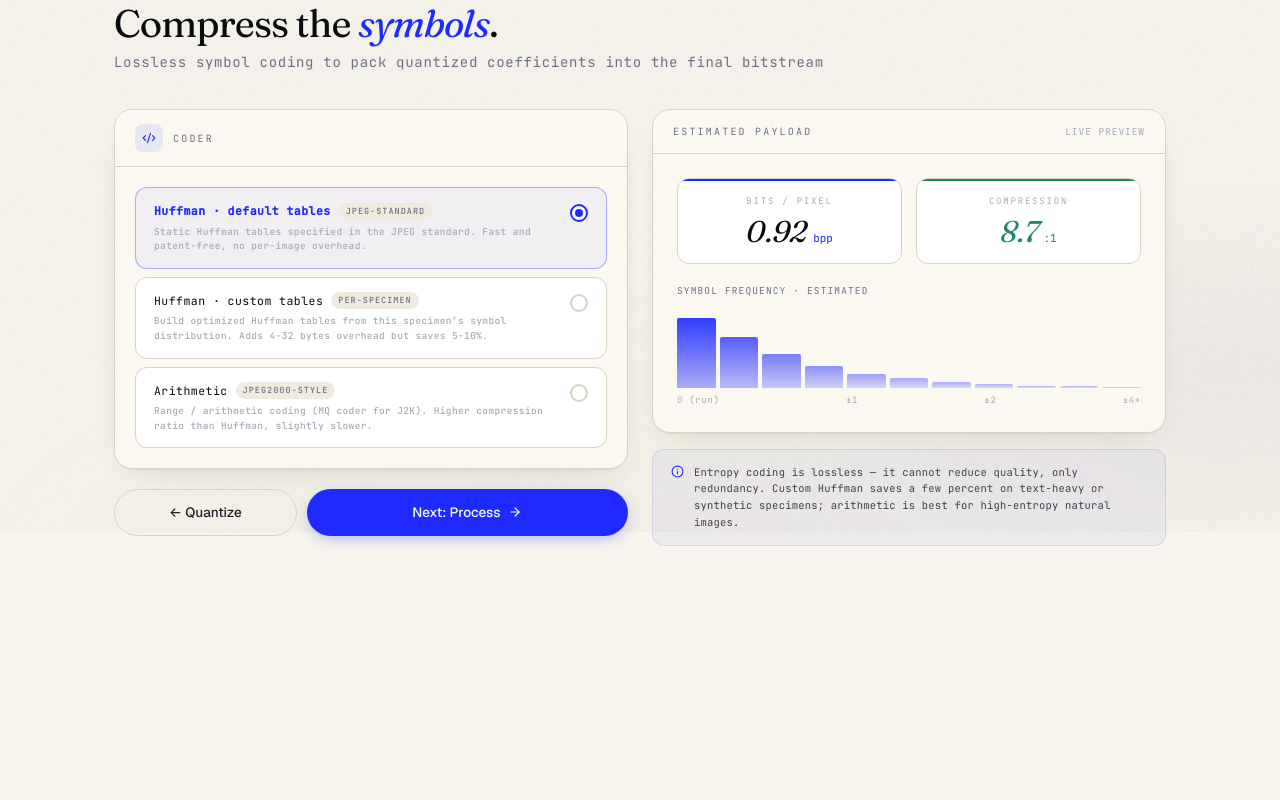
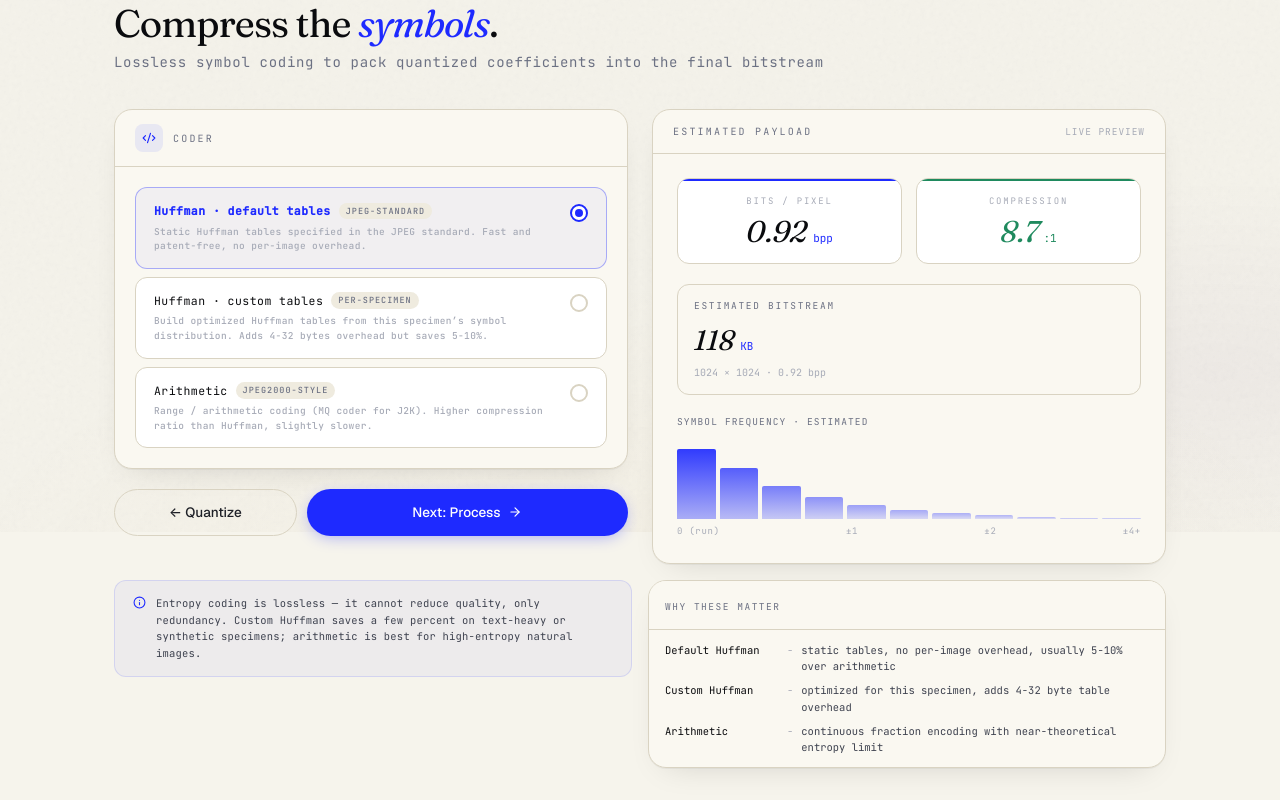
Before and after one commit to Ezgikalfaoglu/spectra-group10, a React (Vite) app: page /entropy in a window 1280 px wide. Shown: the part 268-1068 px from the top of the page. Before the commit the page ends 846 px from the top, so only its background shows below. Built offline with nearby package versions, Linux system fonts and the light colour scheme.

Commit message:
feat(quantize+entropy): complete iteration 2 updates

```diff
--- a/src/app/components/DCTBlockPanel.tsx
+++ b/src/app/components/DCTBlockPanel.tsx
@@ -36,6 +36,11 @@ const DCT: number[][] = [
 
 const MAX_DCT_ABS = 415;
 
+function quantizeDct(delta: number) {
+  const safeDelta = Math.max(1, delta);
+  return DCT.map((row) => row.map((v) => Math.round(v / safeDelta)));
+}
+
 function pixelBg(v: number) {
   const c = v;
   return `rgb(${c}, ${c}, ${c})`;
@@ -56,7 +61,12 @@ function dctTextColor(v: number) {
   return 'var(--ink-1)';
 }
 
-export function DCTBlockPanel() {
+export function DCTBlockPanel({ delta = 1 }: { delta?: number }) {
+  const quantized = quantizeDct(delta);
+  const zeroCount = quantized.flat().filter((v) => v === 0).length;
+  const zeroPct = Math.round((zeroCount / 64) * 100);
+  const isQuantizedView = delta > 1;
+
   return (
     <div style={{ padding: 22 }}>
 
@@ -125,9 +135,9 @@ export function DCTBlockPanel() {
 
         {/* DCT block */}
         <BlockGrid
-          title="DCT coeffs · F(u,v)"
-          subtitle="Frequency · −415..+77"
-          values={DCT}
+          title={isQuantizedView ? 'Quantized coeffs · q(u,v)' : 'DCT coeffs · F(u,v)'}
+          subtitle={isQuantizedView ? `Δ = ${delta} · ${zeroPct}% zeros` : 'Frequency · −415..+77'}
+          values={isQuantizedView ? quantized : DCT}
           bgFn={dctBg}
           textFn={dctTextColor}
           accent="var(--klein)"
--- a/src/app/pages/EntropyPage.tsx
+++ b/src/app/pages/EntropyPage.tsx
@@ -8,6 +8,7 @@ import { useNavigate } from 'react-router';
 import { motion } from 'motion/react';
 import { Code2, ArrowRight, Info } from 'lucide-react';
 import { PipelineStepper } from '../components/PipelineStepper';
+import { TypePresetBanner } from '../components/TypePresetBanner';
 
 interface EntropySettings {
   coder: 'huffman-default' | 'huffman-custom' | 'arithmetic';
@@ -16,6 +17,12 @@ interface EntropySettings {
 const DEFAULTS: EntropySettings = {
   coder: 'huffman-default',
 };
+
+const CODER_IDS = ['huffman-default', 'huffman-custom', 'arithmetic'] as const;
+
+function isCoder(value: unknown): value is EntropySettings['coder'] {
+  return typeof value === 'string' && (CODER_IDS as readonly string[]).includes(value);
+}
 
 const CODERS: { id: EntropySettings['coder']; label: string; sub: string; desc: string }[] = [
   { id: 'huffman-default', label: 'Huffman · default tables', sub: 'JPEG-standard',
@@ -40,7 +47,12 @@ export function EntropyPage() {
   useEffect(() => {
     const saved = localStorage.getItem('spectra_entropy');
     if (saved) {
-      try { setSettings({ ...DEFAULTS, ...JSON.parse(saved) }); } catch {}
+      try {
+        const parsed = JSON.parse(saved);
+        setSettings({
+          coder: isCoder(parsed?.coder) ? parsed.coder : DEFAULTS.coder,
+        });
+      } catch {}
     }
   }, []);
 
@@ -54,6 +66,12 @@ export function EntropyPage() {
 
   const bpp = estimateBitRate(settings.coder);
   const cr = (8 / bpp).toFixed(1);
+  const estimatedKB = Math.round((1024 * 1024 * bpp) / (8 * 1024));
+  const coderBarGradient = {
+    'huffman-default': 'linear-gradient(180deg, var(--klein) 0%, rgba(30,42,255,0.4) 100%)',
+    'huffman-custom': 'linear-gradient(180deg, var(--leaf) 0%, rgba(31,138,94,0.4) 100%)',
+    arithmetic: 'linear-gradient(180deg, var(--plum) 0%, rgba(75,30,122,0.4) 100%)',
+  }[settings.coder] ?? 'linear-gradient(180deg, var(--klein) 0%, rgba(30,42,255,0.4) 100%)';
 
   return (
     <motion.div
@@ -81,6 +99,11 @@ export function EntropyPage() {
           Lossless symbol coding to pack quantized coefficients into the final bitstream
         </p>
       </div>
+
+      <TypePresetBanner
+        stage="entropy"
+        onApply={(p) => setSettings(s => ({ ...s, coder: p.coder }))}
+      />
 
       <div style={{ display: 'grid', gridTemplateColumns: '1fr 1fr', gap: 24, alignItems: 'start' }}>
 
@@ -177,6 +200,19 @@ export function EntropyPage() {
                 </div>
               </div>
 
+              <div style={{ marginBottom: 20, padding: '14px 16px', background: 'var(--paper-2)', border: '1px solid var(--rule)', borderRadius: 'var(--r-md)' }}>
+                <div style={{ fontFamily: 'var(--font-mono)', fontSize: 9.5, letterSpacing: '0.18em', color: 'var(--ink-3)', textTransform: 'uppercase', marginBottom: 6 }}>
+                  Estimated Bitstream
+                </div>
+                <div style={{ fontFamily: 'var(--font-serif)', fontStyle: 'italic', fontSize: 28, color: 'var(--ink)' }}>
+                  {estimatedKB}
+                  <span style={{ fontFamily: 'var(--font-mono)', fontStyle: 'normal', fontSize: 11, color: 'var(--klein)', marginLeft: 6 }}>KB</span>
+                </div>
+                <div style={{ fontFamily: 'var(--font-mono)', fontSize: 10, color: 'var(--ink-4)', marginTop: 4 }}>
+                  1024 × 1024 · {bpp} bpp
+                </div>
+              </div>
+
               {/* Symbol distribution mini bar chart */}
               <div>
                 <div style={{ fontFamily: 'var(--font-mono)', fontSize: 9.5, letterSpacing: '0.12em', color: 'var(--ink-3)', textTransform: 'uppercase', marginBottom: 10 }}>
@@ -186,7 +222,7 @@ export function EntropyPage() {
                   {[88, 64, 42, 28, 18, 12, 8, 5, 3, 2, 1].map((h, i) => (
                     <div key={i} style={{
                       flex: 1, height: `${h}%`,
-                      background: `linear-gradient(180deg, var(--klein) 0%, rgba(30,42,255,0.4) 100%)`,
+                      background: coderBarGradient,
                       borderRadius: '2px 2px 0 0', opacity: 0.3 + (h / 100) * 0.7,
                     }} />
                   ))}
@@ -201,6 +237,10 @@ export function EntropyPage() {
             </div>
           </div>
 
+        </div>
+      </div>
+
+      <div style={{ display: 'grid', gridTemplateColumns: '1fr 1fr', gap: 16, marginTop: 16, alignItems: 'start' }}>
         <div style={{ display: 'flex', alignItems: 'flex-start', gap: 10, padding: '14px 18px', background: 'rgba(30,42,255,0.04)', border: '1px solid rgba(30,42,255,0.12)', borderRadius: 'var(--r-md)' }}>
           <Info style={{ width: 13, height: 13, color: 'var(--klein)', marginTop: 1, flexShrink: 0 }} />
           <p style={{ fontFamily: 'var(--font-mono)', fontSize: 10.5, color: 'var(--ink-2)', lineHeight: 1.6, letterSpacing: '0.02em' }}>
@@ -208,6 +248,26 @@ export function EntropyPage() {
             percent on text-heavy or synthetic specimens; arithmetic is best for high-entropy natural images.
           </p>
         </div>
+
+        <div className="sp-card" style={{ overflow: 'hidden' }}>
+          <div style={{ padding: '12px 16px', borderBottom: '1px solid var(--rule)', background: 'var(--paper-2)' }}>
+            <span style={{ fontFamily: 'var(--font-mono)', fontSize: 9.5, letterSpacing: '0.16em', color: 'var(--ink-3)', textTransform: 'uppercase' }}>
+              Why These Matter
+            </span>
+          </div>
+          <div style={{ padding: '12px 16px', display: 'flex', flexDirection: 'column', gap: 8 }}>
+            {[
+              { k: 'Default Huffman', v: 'static tables, no per-image overhead, usually 5-10% over arithmetic' },
+              { k: 'Custom Huffman', v: 'optimized for this specimen, adds 4-32 byte table overhead' },
+              { k: 'Arithmetic', v: 'continuous fraction encoding with near-theoretical entropy limit' },
+            ].map((row) => (
+              <div key={row.k} style={{ display: 'flex', alignItems: 'baseline', gap: 8, fontFamily: 'var(--font-mono)', fontSize: 10.5, lineHeight: 1.55, color: 'var(--ink-2)' }}>
+                <span style={{ color: 'var(--ink)', minWidth: 114 }}>{row.k}</span>
+                <span style={{ color: 'var(--ink-4)' }}>-</span>
+                <span>{row.v}</span>
+              </div>
+            ))}
+          </div>
         </div>
       </div>
     </motion.div>
```
Also changed, not shown: src/app/pages/QuantizationPage.tsx (+58 -11 lines). Lines whose indentation alone changed are shown as unchanged.
